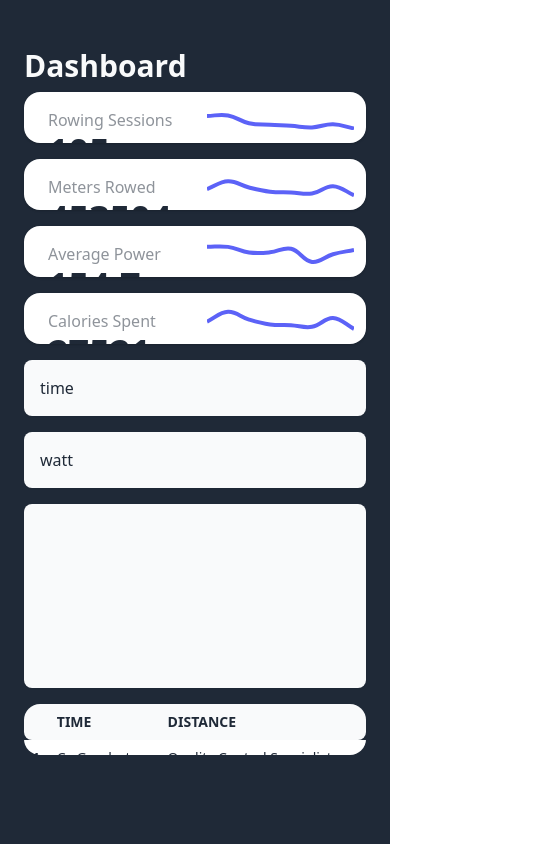
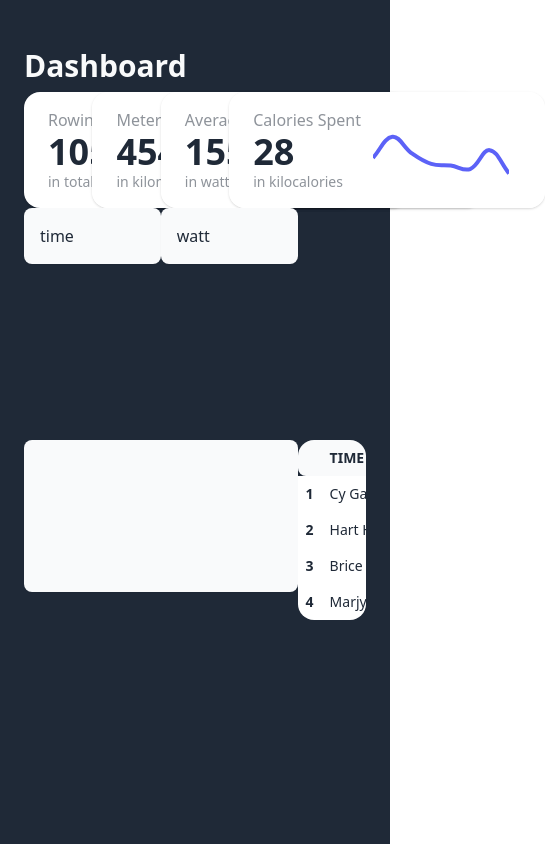
Before and after one commit to MVDHaeze/c2-web-dashboard, a React (Create React App) app: page / in a window 390 px wide. Shown: the whole page, 545 px wide, since content can reach past the window. Built offline with nearby package versions, Linux system fonts and the light colour scheme.

Commit message:
grid fuvked

```diff
--- a/src/components/dashboard/index.js
+++ b/src/components/dashboard/index.js
@@ -23,15 +23,28 @@ export default class Dashboard extends Component {
           Dashboard
         </h1>
         {/* Grid Dashboard Cards */}
-        <div className="grid grid-cols-1 sm:grid-cols-2 lg:grid-rows-5 lg:grid-cols-5 xl:grid-cols-5 grid-rows-8 gap-4 h-5/6 ">
+        <div className="grid grid-cols-5 grid-rows-5">
+          {/* KPI Boxes */}
           {Object.entries(this.props.kpis).map(([key, value]) => (
-            <KpiCard data={value} key={key} name={key} />
+            <div>
+              <KpiCard data={value} key={key} name={key} />
+            </div>
           ))}
-          <ListingCard />
+          {/* Small Graphs */}
           {this.state.charts.map((chart) => (
-            <ChartCard name={chart} key={chart} />
+            <div className="row-span-2 col-span-2">
+              <ChartCard name={chart} key={chart} />
+            </div>
           ))}
-          <TimelineCard />
+          {/* Long Graph */}
+          <div className="row-span-2 col-span-4">
+            <TimelineCard />
+          </div>
+          {/* Table */}
+          <div className="row-span-5">
+            {" "}
+            <ListingCard />
+          </div>
         </div>
       </div>
     );
--- a/src/components/kpiCard/index.js
+++ b/src/components/kpiCard/index.js
@@ -3,12 +3,15 @@ import MinimalistLine from "../minimalistLine";
 
 export default function KpiCard({ data }) {
   return (
-    <div className="shadow stats relative">
-      <div className="stat content-start">
-        <div className="stat-title">{data.Kpi.Name}</div>
+    <div className="shadow stats relative min-w-min lg:h-32 max-w-fit">
+      <div className="stat content-start relative">
+        <div className="stat-title ">{data.Kpi.Name}</div>
         <div className="stat-value">{data.Kpi.Value}</div>
+        <div className="stat-desc">{data.Kpi.Description}</div>
+        <div class="stat-figure">
+          <MinimalistLine graph={data.Graph} />
+        </div>
       </div>
-      <MinimalistLine graph={data.Graph} />
     </div>
   );
 }
--- a/src/components/listingCard/index.js
+++ b/src/components/listingCard/index.js
@@ -4,7 +4,6 @@ export default function ListingCard() {
   return (
     <div className="card justify-start sm:col-span-2 lg:col-span-1 lg:row-span-6 xl:row-span-6 h-auto lg:order-first order-last w-full">
       <table className="table table-compact w-fit rounded-lg">
-        {" "}
         <thead>
           <tr>
             <th></th>
--- a/src/components/minimalistLine/index.js
+++ b/src/components/minimalistLine/index.js
@@ -57,7 +57,7 @@ function MinimalistLine({ graph }) {
     responsive: true,
   };
   return (
-    <div className="container p-3 absolute bottom-0 right-0 w-1/2 h-full ">
+    <div className="p-3 h-20 w-40">
       <Line data={data} options={options} />
     </div>
   );
--- a/src/data/kpis_nested.json
+++ b/src/data/kpis_nested.json
@@ -12,7 +12,8 @@
         },
         "Kpi": {
             "Name": "Rowing Sessions",
-            "Value": 105
+            "Value": 105,
+            "Description": "in total"
         }
     },
     "Meters": {
@@ -28,7 +29,8 @@
         },
         "Kpi": {
             "Name": "Meters Rowed",
-            "Value": 453504
+            "Value": "454",
+            "Description": "in kilometers"
         }
     },
     "Power": {
@@ -44,7 +46,8 @@
         },
         "Kpi": {
             "Name": "Average Power",
-            "Value": 154.7
+            "Value": "155",
+            "Description": "in watts"
         }
     },
     "Calories": {
@@ -60,7 +63,8 @@
         },
         "Kpi": {
             "Name": "Calories Spent",
-            "Value": 27521
+            "Value": "28",
+            "Description": "in kilocalories"
         }
     }
 }
```
